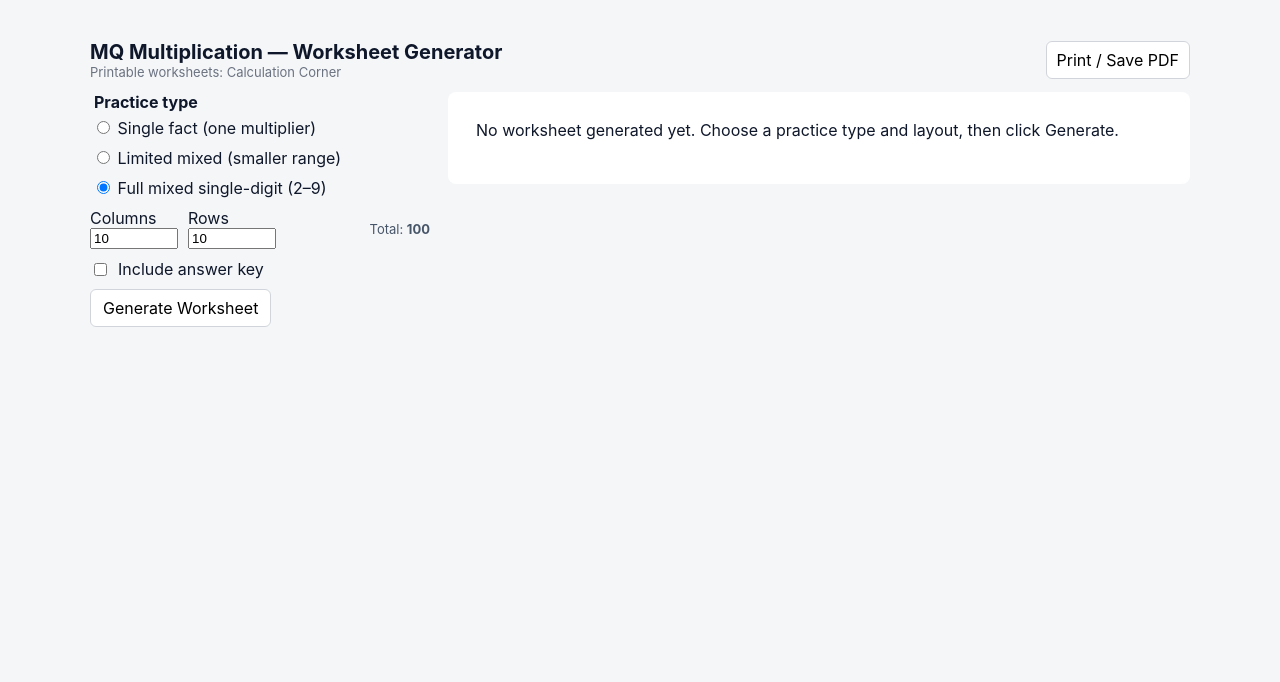
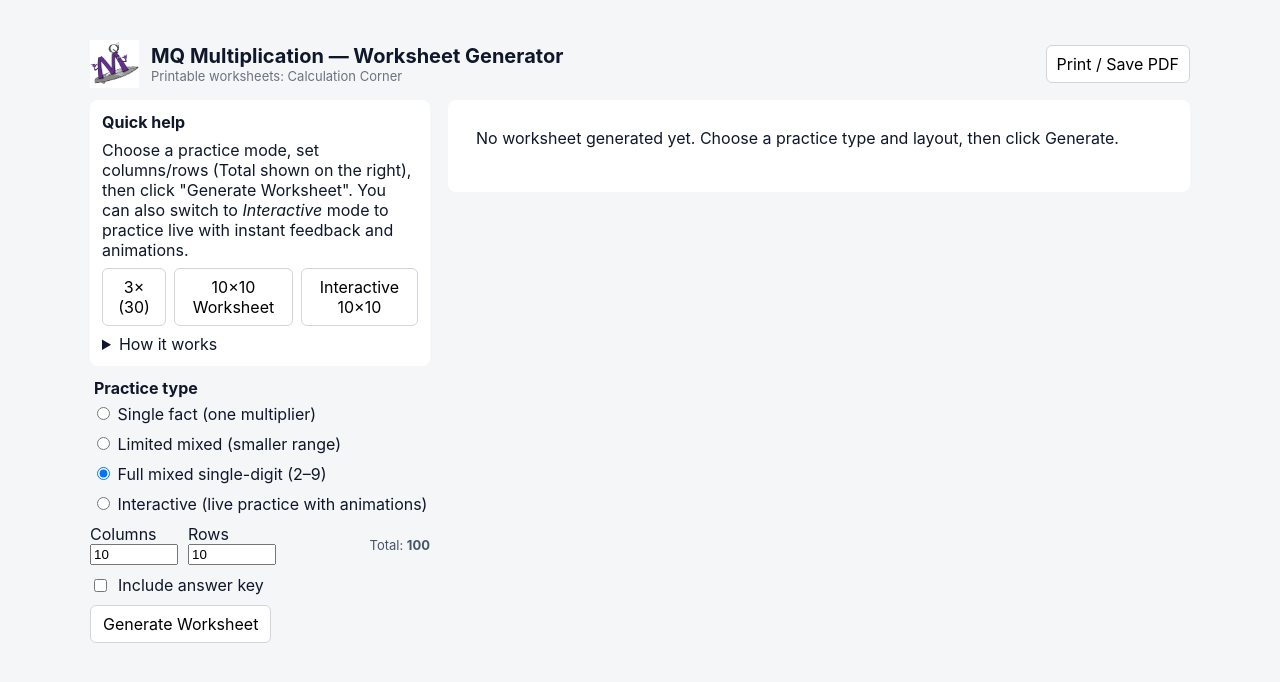
Before and after one commit to sbellmathitude/web-worksheet-generator, a Next.js app: page / in a window 1280 px wide. Shown: the top 682 px of the page. Built offline with nearby package versions, Linux system fonts and the light colour scheme.

Commit message:
feat: use PNG logo in header, add InteractiveWorksheet mode + component, add presets and instructions, default 10x10

```diff
--- a/components/Controls.tsx
+++ b/components/Controls.tsx
@@ -29,13 +29,53 @@ export const Controls: React.FC<Props> = ({ onGenerate }) => {
     if (mode === "limited") {
       setRangeMin(2);
       setRangeMax(5);
-    } else if (mode === "full") {
+    } else if (mode === "full" || mode === "interactive") {
       setRangeMin(2);
       setRangeMax(9);
     }
   }, [mode]);
 
+  function applyPreset(preset: string) {
+    if (preset === "3x30") {
+      setMode("single");
+      setFixedMultiplier(3);
+      setCols(5);
+      setRows(6);
+    } else if (preset === "10x10") {
+      setMode("full");
+      setCols(10);
+      setRows(10);
+    } else if (preset === "interactive-10x10") {
+      setMode("interactive");
+      setCols(10);
+      setRows(10);
+    }
+  }
+
   return (
+    <div>
+      {/* Quick help / presets */}
+      <div style={{ marginBottom: 12, background: "#fff", padding: 12, borderRadius: 8 }}>
+        <strong>Quick help</strong>
+        <p style={{ margin: "8px 0" }}>
+          Choose a practice mode, set columns/rows (Total shown on the right), then click "Generate Worksheet".
+          You can also switch to <em>Interactive</em> mode to practice live with instant feedback and animations.
+        </p>
+        <div style={{ display: "flex", gap: 8 }}>
+          <button className="btn" onClick={() => applyPreset("3x30")}>3× (30)</button>
+          <button className="btn" onClick={() => applyPreset("10x10")}>10×10 Worksheet</button>
+          <button className="btn" onClick={() => applyPreset("interactive-10x10")}>Interactive 10×10</button>
+        </div>
+        <details style={{ marginTop: 8 }}>
+          <summary style={{ cursor: "pointer" }}>How it works</summary>
+          <ol>
+            <li>Select a mode (Single / Limited / Full / Interactive).</li>
+            <li>Choose columns and rows. Total cells = columns × rows.</li>
+            <li>Click Generate. Printable worksheets appear in the main panel; Interactive mode opens live inputs with animations.</li>
+          </ol>
+        </details>
+      </div>
+
       <form
         onSubmit={(e) => {
           e.preventDefault();
@@ -62,7 +102,7 @@ export const Controls: React.FC<Props> = ({ onGenerate }) => {
               value="single"
               checked={mode === "single"}
               onChange={() => setMode("single")}
-          />{" "}
+            />{' '}
             Single fact (one multiplier)
           </label>
 
@@ -92,7 +132,7 @@ export const Controls: React.FC<Props> = ({ onGenerate }) => {
               value="limited"
               checked={mode === "limited"}
               onChange={() => setMode("limited")}
-          />{" "}
+            />{' '}
             Limited mixed (smaller range)
           </label>
 
@@ -108,7 +148,7 @@ export const Controls: React.FC<Props> = ({ onGenerate }) => {
                   onChange={(e) => setRangeMin(Number(e.target.value))}
                   style={{ width: 60, marginLeft: 8 }}
                 />
-              {" — "}
+                {' — '}
                 <input
                   type="number"
                   value={rangeMax}
@@ -128,8 +168,19 @@ export const Controls: React.FC<Props> = ({ onGenerate }) => {
               value="full"
               checked={mode === "full"}
               onChange={() => setMode("full")}
-          />{" "}
+            />{' '}
             Full mixed single-digit (2–9)
+          </label>
+
+          <label style={{ display: "block", marginTop: 10 }}>
+            <input
+              type="radio"
+              name="mode"
+              value="interactive"
+              checked={mode === "interactive"}
+              onChange={() => setMode("interactive")}
+            />{' '}
+            Interactive (live practice with animations)
           </label>
         </fieldset>
 
@@ -178,5 +229,6 @@ export const Controls: React.FC<Props> = ({ onGenerate }) => {
           </button>
         </div>
       </form>
+    </div>
   );
 };
--- /dev/null
+++ b/components/InteractiveWorksheet.tsx
@@ -0,0 +1,49 @@
+import React, { useState } from 'react';
+import type { Problem } from '../lib/generator';
+
+export default function InteractiveWorksheet({ problems }: { problems: Problem[] }) {
+  const [answers, setAnswers] = useState<Record<string, string>>({});
+  const [correct, setCorrect] = useState<Record<string, boolean>>({});
+
+  function handleChange(id: string, val: string, a: number, b: number) {
+    setAnswers((prev) => ({ ...prev, [id]: val }));
+    const numeric = Number(val);
+    if (!Number.isNaN(numeric) && numeric === a * b) {
+      setCorrect((prev) => ({ ...prev, [id]: true }));
+      // small visual feedback handled by CSS class for .correct
+    }
+  }
+
+  const score = Object.values(correct).filter(Boolean).length;
+
+  return (
+    <div>
+      <div style={{ marginBottom: 10, display: 'flex', justifyContent: 'space-between', alignItems: 'center' }}>
+        <div style={{ fontSize: 14 }}>Interactive practice — score: <strong>{score}/{problems.length}</strong></div>
+        <div style={{ fontSize: 12, color: '#6b7280' }}>Type answers; correct answers animate green.</div>
+      </div>
+
+      <div style={{ display: 'grid', gridTemplateColumns: `repeat(10, 1fr)`, gap: 8 }}>
+        {problems.map((p) => (
+          <div key={p.id} className={`problem ${correct[p.id] ? 'correct' : ''}`}>
+            <div className="problem-label">{p.a} × {p.b}</div>
+            <input
+              value={answers[p.id] ?? ''}
+              onChange={(e) => handleChange(p.id, e.target.value, p.a, p.b)}
+              style={{ width: '100%', padding: '6px 8px', borderRadius: 6, border: '1px solid #e5e7eb' }}
+              inputMode="numeric"
+            />
+            {correct[p.id] && <div className="check">✓</div>}
+          </div>
+        ))}
+      </div>
+
+      <style jsx>{`
+        .problem { padding: 8px; border: 1px solid #e5e7eb; border-radius: 6px; background: white; position: relative; transition: transform .18s ease, box-shadow .18s ease; }
+        .problem.correct { transform: scale(1.04); box-shadow: 0 8px 24px rgba(16,24,40,0.08); border-color: #bbf7d0; }
+        .check { position: absolute; top: 8px; right: 8px; color: #10b981; font-weight: 700; }
+        .problem-label { font-weight: 600; margin-bottom: 6px; }
+      `}</style>
+    </div>
+  );
+}
--- a/lib/generator.ts
+++ b/lib/generator.ts
@@ -5,7 +5,7 @@ export type Problem = {
   answer: number;
 };
 
-export type PracticeMode = "single" | "limited" | "full";
+export type PracticeMode = "single" | "limited" | "full" | "interactive";
 
 export function generateProblems(opts: {
   mode: PracticeMode;
@@ -57,7 +57,7 @@ export function generateProblems(opts: {
   if (mode === "limited") {
     rangeMin = opts.rangeMin ?? 2;
     rangeMax = opts.rangeMax ?? 5;
-  } else if (mode === "full") {
+  } else if (mode === "full" || mode === "interactive") {
     rangeMin = opts.rangeMin ?? 2;
     rangeMax = opts.rangeMax ?? 9;
   }
--- a/pages/index.tsx
+++ b/pages/index.tsx
@@ -2,6 +2,7 @@ import React, { useState } from "react";
 import Head from "next/head";
 import { Controls } from "../components/Controls";
 import { Worksheet } from "../components/Worksheet";
+import InteractiveWorksheet from "../components/InteractiveWorksheet";
 import { generateProblems, PracticeMode, Problem } from "../lib/generator";
 
 export default function Home() {
@@ -9,6 +10,7 @@ export default function Home() {
   const [cols, setCols] = useState<number>(10);
   const [rows, setRows] = useState<number>(10);
   const [includeAnswers, setIncludeAnswers] = useState<boolean>(false);
+  const [mode, setMode] = useState<PracticeMode>("full");
 
   function handleGenerate(opts: {
     mode: PracticeMode;
@@ -20,13 +22,14 @@ export default function Home() {
     cols: number;
     rows: number;
   }) {
-    const { mode, fixedMultiplier, rangeMin, rangeMax, count, includeAnswers, cols, rows } = opts;
+    const { mode: m, fixedMultiplier, rangeMin, rangeMax, count, includeAnswers, cols, rows } = opts;
     setCols(cols);
     setRows(rows);
     setIncludeAnswers(includeAnswers);
+    setMode(m);
 
     let generated = generateProblems({
-      mode,
+      mode: m,
       count,
       fixedMultiplier,
       rangeMin,
@@ -49,9 +52,12 @@ export default function Home() {
 
       <main className="container">
         <div style={{ display: "flex", justifyContent: "space-between", alignItems: "center", marginBottom: 12 }}>
-          <div>
-            <h1 style={{ margin: 0, fontSize: 20 }}>MQ Multiplication — Worksheet Generator</h1>
-            <div style={{ color: "#6b7280", fontSize: 13 }}>Printable worksheets: Calculation Corner</div>
+          <div style={{ display: 'flex', alignItems: 'center', gap: 12 }}>
+            <img src="/images/logo.png" alt="MQ logo" style={{ height: 48, width: 'auto' }} />
+            <div>
+              <h1 style={{ margin: 0, fontSize: 20 }}>MQ Multiplication — Worksheet Generator</h1>
+              <div style={{ color: "#6b7280", fontSize: 13 }}>Printable worksheets: Calculation Corner</div>
+            </div>
           </div>
 
           <div className="no-print" style={{ display: "flex", gap: 8 }}>
@@ -78,7 +84,11 @@ export default function Home() {
                 </p>
               </div>
             ) : (
-              <Worksheet problems={problems} cols={cols} rows={rows} includeAnswers={includeAnswers} />
+              mode === 'interactive' ? (
+                <InteractiveWorksheet problems={problems} />
+              ) : (
+                <Worksheet problems={problems} cols={cols} rows={rows} includeAnswers={includeAnswers} />
+              )
             )}
           </div>
         </div>
```
Lines whose indentation alone changed are shown as unchanged.
